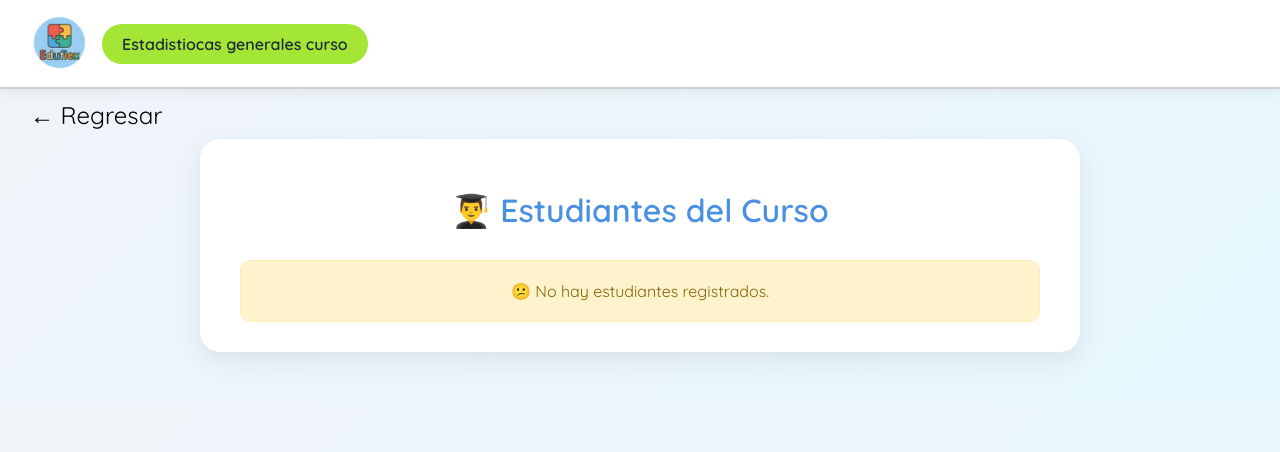
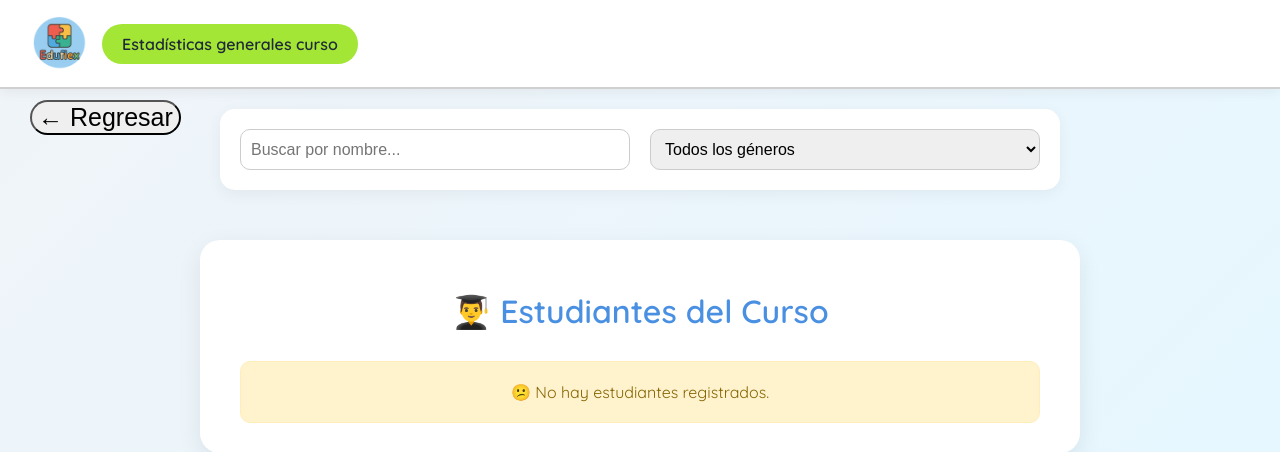
Before and after one commit to Francisco-Ronquillo/EDUFLEX, a Django app: template PROFESOR/templates/curso_estudiante.html in a window 1280 px wide. Shown: the top 452 px of the page. Run offline with Django 5.2, Linux system fonts and the light colour scheme; the template is opened without the code that fills it, so the values that code supplies are empty; parts of the project's set-up code (start-up, migrations or seed data) failed here and were passed over.

Commit message:
Implementacion de filtros y modificacion de html mas estilizacion de html y css Ricardo

```diff
--- a/PROFESOR/templates/curso_estudiante.html
+++ b/PROFESOR/templates/curso_estudiante.html
@@ -9,33 +9,42 @@
 </head>
 <body>
 
-
 <header>
     <div class="logo">
         <img src="{% static 'img/logo.png' %}" alt="Eduflex">
-            <a href="{% url 'profesor:verEstadisticasCurso' %}" class="btn">Estadistiocas generales curso</a>
+        <a href="{% url 'profesor:verEstadisticasCurso' %}" class="btn">Estadísticas generales curso</a>
     </div>
-        <nav>
-
-
-        </nav>
 </header>
 
 <div class="regresar">
-      <a href="{% url 'profesor:tuscursos' %}" class="boton-recuperar">← Regresar</a>
+    <a onclick="window.history.back()" class="boton-recuperar">
+        <button class="btn-return"> ← Regresar</button>
+    </a>
 </div>
 
+<!-- Filtros -->
+<div class="filtros">
+    <input type="text" id="filtro-nombre" placeholder="Buscar por nombre...">
+    <select id="filtro-genero">
+        <option value="">Todos los géneros</option>
+        <option value="M">Masculino</option>
+        <option value="F">Femenino</option>
+    </select>
+</div>
+
+<!-- Lista de Estudiantes -->
 <div class="container">
     <h1>👨‍🎓 Estudiantes del Curso</h1>
 
     <ul class="lista-estudiantes">
         {% for niño in niños %}
-                <li class="item-estudiante">
+            <li class="item-estudiante"
+                data-nombre="{{ niño.nombres }} {{ niño.apellidos }}"
+                data-genero="{{ niño.genero }}">
                 <a href="{% url 'profesor:estudiante' curso.id niño.id %}">
                     {% if niño.foto_perfil %}
-                            <img src="{{ niño.get_image}}">
+                        <img src="{{ niño.get_image }}" class="imagen-niño">
                     {% endif %}
-
                     <span class="nombre">📘 {{ niño.nombres }} {{ niño.apellidos }}</span>
                     <span class="ver-mas">Ver detalle ➜</span>
                 </a>
@@ -45,5 +54,61 @@
         {% endfor %}
     </ul>
 </div>
+
+<!-- Modal para imagen ampliada -->
+<div id="modal-imagen" class="modal">
+    <span class="cerrar" onclick="cerrarModal()">&times;</span>
+    <img class="modal-contenido" id="imagen-ampliada">
+</div>
+
+<!-- JS -->
+<script>
+  // Normaliza texto para búsqueda sin tildes
+  function normalizar(texto) {
+    return texto.toLowerCase().normalize("NFD").replace(/[\u0300-\u036f]/g, "");
+  }
+
+  document.addEventListener('DOMContentLoaded', function () {
+    const inputNombre = document.getElementById("filtro-nombre");
+    const selectGenero = document.getElementById("filtro-genero");
+    const estudiantes = document.querySelectorAll(".item-estudiante");
+
+    function aplicarFiltro() {
+      const nombreValor = normalizar(inputNombre.value);
+      const generoValor = selectGenero.value;
+
+      estudiantes.forEach(estudiante => {
+        const nombre = normalizar(estudiante.dataset.nombre);
+        const genero = estudiante.dataset.genero;
+
+        const coincideNombre = nombre.includes(nombreValor);
+        const coincideGenero = !generoValor || genero === generoValor;
+
+        estudiante.style.display = (coincideNombre && coincideGenero) ? "block" : "none";
+      });
+    }
+
+    inputNombre.addEventListener("input", aplicarFiltro);
+    selectGenero.addEventListener("change", aplicarFiltro);
+
+    // Ampliar imagen
+    const imagenes = document.querySelectorAll('.imagen-niño');
+    const modal = document.getElementById('modal-imagen');
+    const imagenAmpliada = document.getElementById('imagen-ampliada');
+
+    imagenes.forEach(function (img) {
+      img.addEventListener('click', function (e) {
+        e.preventDefault();
+        imagenAmpliada.src = this.src;
+        modal.style.display = 'block';
+      });
+    });
+  });
+
+  function cerrarModal() {
+    document.getElementById('modal-imagen').style.display = 'none';
+  }
+</script>
+
 </body>
 </html>
--- a/PROFESOR/templates/dashboardTeacher.html
+++ b/PROFESOR/templates/dashboardTeacher.html
@@ -21,7 +21,7 @@
     <main>
         <div class="container">
         <div class="welcome">
-          ¡Bienvenida,{{profesor.nombre_completo}} !<br>
+          ¡Bienvenido/a, {{profesor.nombre_completo}}!<br>
           Accede a tus cursos y al seguimiento de tus estudiantes.
         </div>
 
@@ -44,7 +44,7 @@
                       </div>
                       <div>Periodo: {{ curso.periodo }}</div>
                       <div>Fecha inicio: {{ curso.fecha_inicio|date:"M d, Y" }}</div>
-                      <div>Fecha inicio: {{ curso.fecha_fin|date:"M d, Y" }}</div>
+                      <div>Fecha fin: {{ curso.fecha_final|date:"M d, Y" }}</div>
                   </div>
                 </a>
               {% endfor %}
--- a/static/CSS/estudiantes.css
+++ b/static/CSS/estudiantes.css
@@ -147,3 +147,72 @@ header {
 .btn:hover {
   background-color: #8cc63f;
 }
+
+
+.imagen-niño{
+    width: 50px;
+    height: 50px;
+    border-radius: 20px;
+}
+
+
+.modal {
+  display: none;
+  position: fixed;
+  z-index: 1000;
+  padding-top: 60px;
+  left: 0;
+  top: 0;
+  width: 100%;
+  height: 100%;
+  overflow: auto;
+  background-color: rgba(0, 0, 0, 0.7);
+}
+
+.modal-contenido {
+  display: block;
+  margin: auto;
+  max-width: 80%;
+  max-height: 80%;
+  border-radius: 10px;
+  box-shadow: 0 0 20px rgba(0,0,0,0.4);
+}
+
+.cerrar {
+  position: absolute;
+  top: 30px;
+  right: 40px;
+  color: #fff;
+  font-size: 40px;
+  font-weight: bold;
+  cursor: pointer;
+  transition: color 0.3s;
+}
+.cerrar:hover {
+  color: #f44336;
+}
+
+
+
+.filtros {
+  max-width: 800px;
+  margin: 20px auto;
+  padding: 20px;
+  background-color: #ffffff;
+  border-radius: 15px;
+  box-shadow: 0 4px 16px rgba(0, 0, 0, 0.05);
+  display: flex;
+  gap: 20px;
+  justify-content: space-between;
+  flex-wrap: wrap;
+}
+
+.filtros input,
+.filtros select {
+  padding: 10px;
+  border-radius: 10px;
+  border: 1px solid #ccc;
+  font-size: 16px;
+  flex: 1;
+  min-width: 200px;
+}
```
Lines whose indentation alone changed are shown as unchanged.
